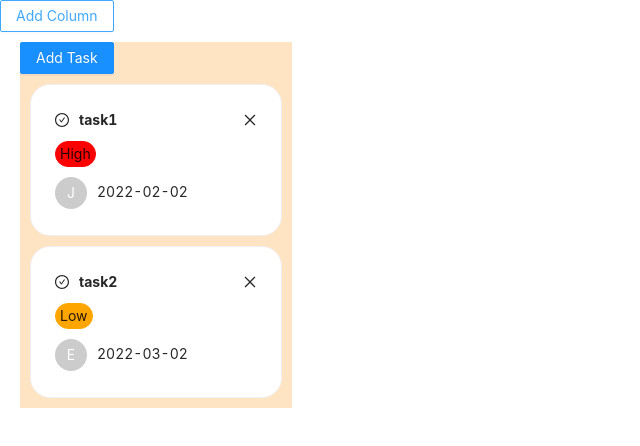
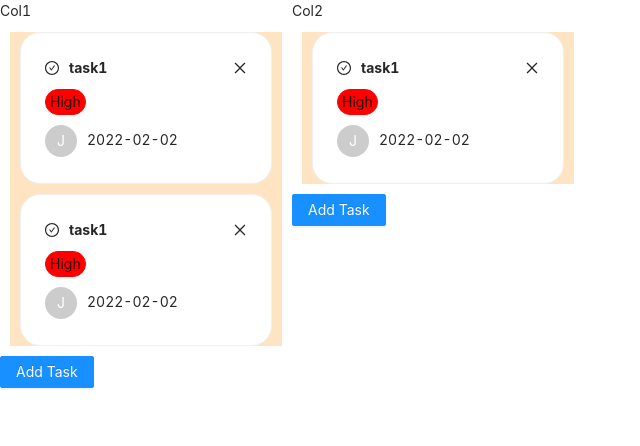
Before and after one commit to wzmcarrick/Bootcamp, a React (Create React App) app: page / in a window 1280 px wide. Shown: the top 446 px of the page, without its empty margins (0-640 px from the left). Built offline with nearby package versions, Linux system fonts and the light colour scheme.

Commit message:
ready to add column

```diff
--- a/src/components/AddTask.js
+++ b/src/components/AddTask.js
@@ -2,11 +2,11 @@ import { Button, Form, DatePicker, Radio, Input, Modal, Space } from "antd"
 import { useState } from "react"
 import { useDispatch } from "react-redux";
 import { nanoid } from "@reduxjs/toolkit";
-import { taskAdded } from "../features/addTask/taskSlice";
+import { taskAdded, setSelectedColIndex } from "../features/addTask/taskSlice";
 
 const { TextArea } = Input;
 
-const AddTask = () => {
+const AddTask = ({ col, colIndex }) => {
 
     const [form] = Form.useForm();
 
@@ -22,19 +22,54 @@ const AddTask = () => {
 
     const showModal = () => {
         setIsModalOpen(true);
+        dispatch(setSelectedColIndex(colIndex))
+        console.log(colIndex)
     };
 
     const handleOk = () => {
-
-        dispatch(taskAdded({
+        console.log(col, colIndex)
+        // console.log(form.getFieldValue())
+        // dispatch(taskAdded(
+        //     {
+        //         colName: 'Col1',
+        //         colTasks: [
+        //             {
+        //                 id: nanoid(),
+        //                 name,
+        //                 assignee,
+        //                 dueDate: date.toISOString().split('T')[0],
+        //                 detail,
+        //                 priority
+        //             }
+        //         ]
+        //     }
+        // )
+        const newTask = {
             id: nanoid(),
             name,
             assignee,
             dueDate: date.toISOString().split('T')[0],
             detail,
             priority
-        })
-        )
+        };
+
+        // const newCol = col.map((c, index) => {
+        //     if (index === colIndex) {
+        //         return {
+        //             colName: c.Title,
+        //             colTasks: [c.colTasks, newTask]
+        //         }
+        //     }
+        //     return c
+        // })
+        const addedTask = {
+            colName: col.colName,
+            colTasks: newTask
+        }
+
+
+        dispatch(taskAdded(addedTask))
+
         setIsModalOpen(false);
         form.resetFields();
         setName(" ")
--- a/src/components/Column.jsx
+++ b/src/components/Column.jsx
@@ -10,11 +10,11 @@ import { setTasks } from '../features/addTask/taskSlice'
 import { taskDeleted } from "../features/addTask/taskSlice";
 
 
-const Column = () => {
+const Column = ({ col, colIndex }) => {
 
-  const dispatch = useDispatch()
+  // const dispatch = useDispatch()
 
-  const tasks = useSelector(state => state.tasks)
+  // const tasks = useSelector(state => state.tasks)
 
   // const [showAddTask, setShowAddTask] = useState(false)
   // const [state, setState] = useState([])
@@ -29,7 +29,8 @@ const Column = () => {
   //   })
   // }, [])
 
-  console.log(tasks)
+  // console.log("tasks", tasks.columns)
+  console.log(col, colIndex)
 
   // const addTask = (task) => {
   //   console.log(task)
@@ -60,8 +61,8 @@ const Column = () => {
       {/* <Button onClick={() => setShowAddTask(!showAddTask)}>Add Task</Button>
 
       {showAddTask ? <AddTask /> : ''} */}
-      <AddTask />
-      {tasks.map((task) => <TaskItem key={task.id} showTask={task} />)}
+      {/* <AddTask colIndex={colIndex} col={col} /> */}
+      {col.colTasks.map((colTask) => <TaskItem key={colTask.id} colName={col.colName} colIndex={colIndex} showTask={colTask} />)}
     </div>
 
   );
--- a/src/components/TaskItem.jsx
+++ b/src/components/TaskItem.jsx
@@ -5,21 +5,54 @@ import { Card, Avatar } from 'antd'
 import { CloseOutlined, CheckCircleOutlined } from '@ant-design/icons'
 import '../index.css'
 import { useDispatch } from "react-redux";
-import { taskDeleted } from "../features/addTask/taskSlice";
+import { taskDeleted, setSelectedColIndex } from "../features/addTask/taskSlice";
 import { useSelector } from 'react-redux';
 
 
 
-const TaskItem = ({ showTask }) => {
+const TaskItem = ({ showTask, colName, colIndex }) => {
 
   const dispatch = useDispatch()
-  const filteredTasks = useSelector(state => state.tasks.filter(s => s.id !== showTask.id))
-  // const tasks = useSelector(state => state.tasks)
-  // console.log(tasks)
+  const filteredTasks = useSelector(state => state.tasks.columns.map(c => {
+    if (c.colTasks.id !== showTask.id) {
+      return c.colTasks
+    }
+  }))
+  // .filter(s => s.colTasks.id !== showTask.id)
+  // console.log("filteredTasks", filteredTasks)
+
+  // const toBeDeletedTask = {
+  //   colName: colName,
+  //   colTasks: {
+  //     id: showTask.id,
+  //     name: showTask.name,
+  //     assignee: showTask.assignee,
+  //     dueDate: showTask.dueDate,
+  //     detail: showTask.detail,
+  //     priority: showTask.priority
+  //   }
+  // }
+
+  const toBeDeletedTask =
+  {
+    id: showTask.id,
+    name: showTask.name,
+    assignee: showTask.assignee,
+    dueDate: showTask.dueDate,
+    detail: showTask.detail,
+    priority: showTask.priority
+  }
+
 
   const deleteTask = () => {
-    dispatch(taskDeleted(filteredTasks))
-    // setState(state.filter((st) => st.id !== id))
+    console.log('delete', showTask.id)
+
+    // .filter(s => s.colTasks.id !== showTask.id)
+    console.log("filteredTasks", filteredTasks)
+    console.log("tobe deleted task", toBeDeletedTask)
+    dispatch(setSelectedColIndex(colIndex))
+    console.log(colIndex)
+    dispatch(taskDeleted(toBeDeletedTask))
   }
 
   const addPriorClass = (showTask) => {
--- a/src/features/addTask/taskSlice.js
+++ b/src/features/addTask/taskSlice.js
@@ -1,7 +1,10 @@
 import { createSlice } from "@reduxjs/toolkit";
 
-const initialState =
-    [
+const initialState = {
+    columns: [
+        {
+            colName: "Col1",
+            colTasks: [
                 {
                     id: 1,
                     name: "task1",
@@ -12,25 +15,55 @@ const initialState =
                 },
                 {
                     id: 2,
-            name: "task2",
-            assignee: "elton",
-            dueDate: "2022-03-02",
+                    name: "task1",
+                    assignee: "joseph",
+                    dueDate: "2022-02-02",
                     detail: "lorem ipsum...",
-            priority: "Low"
+                    priority: "High"
                 },
             ]
+        },
+
+        {
+            colName: "Col2",
+            colTasks: [
+                {
+                    id: 3,
+                    name: "task1",
+                    assignee: "joseph",
+                    dueDate: "2022-02-02",
+                    detail: "lorem ipsum...",
+                    priority: "High"
+                },
+            ]
+        },
 
 
-
-
+        // {
+        //     id: 2,
+        //     name: "task2",
+        //     assignee: "elton",
+        //     dueDate: "2022-03-02",
+        //     detail: "lorem ipsum...",
+        //     priority: "Low"
+        // },
+    ],
+    selectedColIndex: 0
+}
 
 export const taskSlice = createSlice({
     name: 'task',
     initialState,
     reducers: {
         taskAdded: (state, action) => {
-            console.log(state)
-            state.push(action.payload)
+            console.log("added task", action.payload)
+            // state.columns.map((c) => {
+            //     if (c.colName === action.payload.colName) {
+            //         return c.colTasks.push(action.payload.colTasks)
+            //     }
+            //     return c
+            // })
+            state.columns[state.selectedColIndex].colTasks.push(action.payload.colTasks)
         },
 
         setTasks: (state, action) => {
@@ -40,16 +73,30 @@ export const taskSlice = createSlice({
         },
 
         taskDeleted: (state, action) => {
-            console.log(state);
+
             console.log(action.payload);
+            state.columns[state.selectedColIndex].colTasks = state.columns[state.selectedColIndex].colTasks.filter((t) => t.id !== action.payload.id)
+            return state
+            // state.columns.colTasks.id
             // state = state.filter((s) => { s.id !== action.payload });
-            state = action.payload
-            return state
+
+            // state.columns.map((c) => {
+            //     if (c.colName === action.payload.colName) {
+            //         return c.colTasks.filter((t) => { t.id !== action.payload.colTasks.id })
+            //     }
+            //     return c
+            // })
+
+            // state = action.payload
+            // return state
             // console.log(state)
         },
+        setSelectedColIndex: (state, action) => {
+            state.selectedColIndex = action.payload
+        }
     }
 })
 
-export const { taskAdded, setTasks, taskDeleted } = taskSlice.actions
+export const { taskAdded, setTasks, taskDeleted, setSelectedColIndex } = taskSlice.actions
 
 export default taskSlice.reducer
--- a/src/pages/Kanban.js
+++ b/src/pages/Kanban.js
@@ -1,24 +1,42 @@
 
 import Column from "../components/Column"
 import NewColumn from "../components/NewColumn";
-import { Button } from 'antd';
-import { useState } from "react";
+import { Button, Row, Col } from 'antd';
+import { useState, useEffect } from "react";
 import 'antd/dist/antd.less';
+import axios from 'axios';
+import { useSelector, useDispatch } from 'react-redux';
+import AddTask from "../components/AddTask";
 
 const Kanban = () => {
-    const [columns, setColumns] = useState([<Column key={0} />])
+    // const [columns, setColumns] = useState([<Column key={0} />])
 
-    const addColumn = (e) => {
-        e.preventDefault()
-        setColumns([...columns, <NewColumn key={columns.length} />])
-    }
+    // const addColumn = (e) => {
+    //     e.preventDefault()
+    //     setColumns([...columns, <Column key={columns.length} />])
+    // }
+
+    // const dispatch = useDispatch()
+
+    const tasks = useSelector(state => state.tasks.columns)
 
     return (
         <>
-            <Button onClick={addColumn}>Add Column</Button>
-            <div className="App">
-                {columns}
-            </div>
+            <Row>
+                {/* <Button onClick={addColumn}>Add Column</Button> */}
+                {tasks && tasks.map((task, colIndex) => {
+                    return (
+                        <>
+                            <Col key={task.colName}>
+                                <div>{task.colName}</div>
+                                <Column col={task} colIndex={colIndex} />
+                                <AddTask colIndex={colIndex} col={task} />
+                            </Col>
+                        </>
+                    )
+                })}
+            </Row>
+
         </>
 
     );
```
Lines whose indentation alone changed are shown as unchanged.
